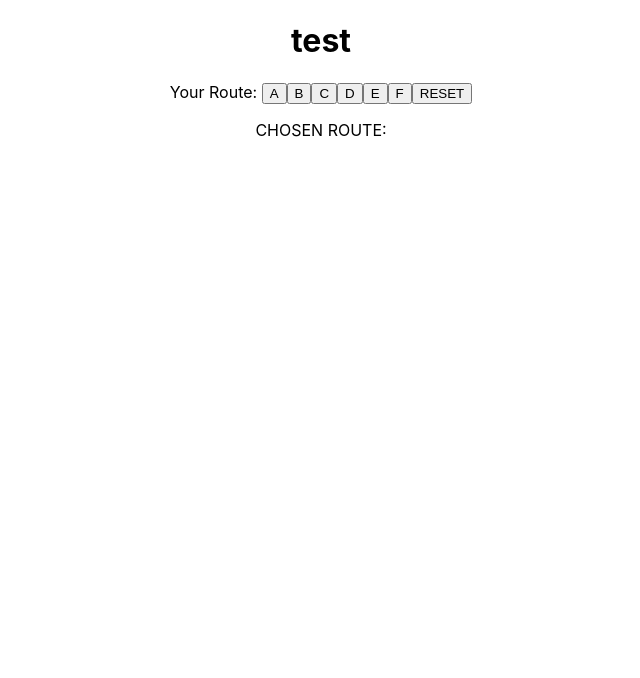
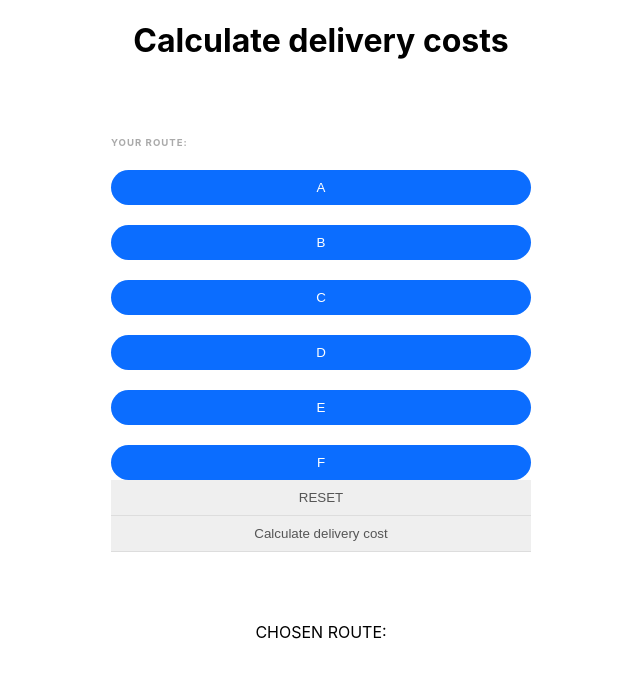
Before and after one commit to aliuj22/12id-grocery-service, a React (Create React App) app: page / in a window 1280 px wide. Shown: the top 678 px of the page, without its empty margins (319-959 px from the left). Built offline with nearby package versions, Linux system fonts and the light colour scheme.

Commit message:
checking which pairs of routes are possible

```diff
--- a/src/App.js
+++ b/src/App.js
@@ -1,10 +1,10 @@
 import './App.css';
-import Input from './components/Input.js';
+import Input from './components/input/Input.js';
 
 function App() {
   return (
     <div className="App">
-      <h1>test</h1>
+      <h1>Calculate delivery costs</h1>
       <Input label={'Your Route: '} />
     </div>
   );
--- a/src/components/Input.js
+++ /dev/null
@@ -1,77 +0,0 @@
-import { useState } from 'react';
-
-const Input = (props) => {
-  const [input, setInput] = useState([]);
-  console.log(input);
-  //   const re = /([A-Fa-f])/
-
-  //   const selectedCity = [];
-  //   console.log(selectedCity);
-  const handleInputChange = (e) => {
-    setInput([...input, e.target.value]);
-  };
-
-  const resetInput = () => {
-    setInput([]);
-  };
-
-  return (
-    <div>
-      <form action="">
-        <label>
-          {props.label}
-          {/* <input
-            type="text"
-            name="input"
-            id="routes"
-            onChange={(e) => e.target.value === "" ||re.test(e.target.value)? setInput(e.target.value) : ""}
-            value={input}
-          /> */}
-
-          <input
-            type="button"
-            value="A"
-            id="optionA"
-            onClick={handleInputChange}
-          />
-          <input
-            type="button"
-            value="B"
-            id="optionB"
-            onClick={handleInputChange}
-          />
-          <input
-            type="button"
-            value="C"
-            id="optionC"
-            onClick={handleInputChange}
-          />
-          <input
-            type="button"
-            value="D"
-            id="optionD"
-            onClick={handleInputChange}
-          />
-          <input
-            type="button"
-            value="E"
-            id="optionE"
-            onClick={handleInputChange}
-          />
-          <input
-            type="button"
-            value="F"
-            id="optionF"
-            onClick={handleInputChange}
-          />
-        </label>
-        <input type="button" value="RESET" onClick={resetInput} />
-      </form>
-      <div>
-        <p>CHOSEN ROUTE: {input}</p>
-      </div>
-    </div>
-  );
-};
-
-export default Input;
--- /dev/null
+++ b/src/components/input/Input.css
@@ -0,0 +1,47 @@
+form {
+  max-width: 420px;
+  margin: 30px auto;
+  background: white;
+  text-align: left;
+  padding: 40px;
+  border-radius: 10px;
+}
+label {
+  color: #aaa;
+  /* display: inline-block; */
+  margin: 25px 0 15px;
+  font-size: 0.6em;
+  text-transform: uppercase;
+  letter-spacing: 1px;
+  font-weight: bold;
+}
+input,
+select {
+  display: block;
+  padding: 10px 6px;
+  width: 100%;
+  box-sizing: border-box;
+  border: none;
+  border-bottom: 1px solid #ddd;
+  color: #555;
+}
+
+
+.route {
+  background: #0b6dff;
+  border: 0;
+  padding: 10px 20px;
+  margin-top: 20px;
+  color: white;
+  border-radius: 20px;
+  cursor: pointer;
+}
+.submit {
+  text-align: center;
+}
+.error {
+  color: #ff0062;
+  margin-top: 10px;
+  font-size: 0.8em;
+  font-weight: bold;
+}
--- /dev/null
+++ b/src/components/input/Input.js
@@ -0,0 +1,146 @@
+import './Input.css';
+import { useState } from 'react';
+
+const Input = (props) => {
+  const possibleRoutes = [
+    'AB',
+    'AC',
+    'AD',
+    'BE',
+    'CD',
+    'CF',
+    'DE',
+    'EB',
+    'EA',
+    'FD',
+  ];
+
+  // const possibleRoutesWithCosts = [
+  //   { route: 'AB', cost: 1 },
+  //   { route: 'AC', cost: 4 },
+  //   { route: 'AD', cost: 10 },
+  //   { route: 'BE', cost: 3 },
+  //   { route: 'CD', cost: 4 },
+  //   { route: 'CF', cost: 2 },
+  //   { route: 'DE', cost: 1 },
+  //   { route: 'EB', cost: 3 },
+  //   { route: 'EA', cost: 2 },
+  //   { route: 'FD', cost: 1 },
+  // ];
+
+  //state handling
+  const [input, setInput] = useState([]);
+  console.log(input);
+
+  //adding chosen cities
+  const handleInputChange = (e) => {
+    setInput([...input, e.target.value]);
+  };
+
+  //resetting the input array
+  const resetInput = () => {
+    setInput([]);
+  };
+
+  //creating pairs to compare the cities with
+  let pairs = [];
+  const createPairs = () => {
+    for (var i = 0; i < input.length - 1; i++) {
+      var currentElement = input[i];
+      var nextElement = input[i + 1];
+      pairs.push(currentElement + nextElement);
+    }
+    console.log(pairs);
+
+    return pairs;
+  };
+
+  //checking which pairs are possible
+  let match = [];
+  const checkForMatches = () => {
+    createPairs();
+    for (let i = 0; i < possibleRoutes.length; i++) {
+      for (let j = 0; j < pairs.length; j++) {
+        console.log(possibleRoutes[i], pairs[j]);
+        if (possibleRoutes[i] === pairs[j]) {
+          //       // Return if common element found
+          match.push(pairs[j]);
+        }
+      }
+    }
+    console.log("matches: ",match);
+    return match
+  };
+
+//compare possible matches with original pairs from the input, only accept if all exist, if not "route not possible"
+
+
+  const calculateDeliveryCost = (e) => {
+    e.preventDefault();
+    console.log('calc', input);
+    checkForMatches();
+  };
+
+  return (
+    <div>
+      <form action="">
+        <label>
+          {props.label}
+          <input
+            type="button"
+            value="A"
+            id="optionA"
+            className="route"
+            onClick={handleInputChange}
+          />
+          <input
+            type="button"
+            value="B"
+            id="optionB"
+            className="route"
+            onClick={handleInputChange}
+          />
+          <input
+            type="button"
+            value="C"
+            id="optionC"
+            className="route"
+            onClick={handleInputChange}
+          />
+          <input
+            type="button"
+            value="D"
+            id="optionD"
+            className="route"
+            onClick={handleInputChange}
+          />
+          <input
+            type="button"
+            value="E"
+            id="optionE"
+            className="route"
+            onClick={handleInputChange}
+          />
+          <input
+            type="button"
+            value="F"
+            id="optionF"
+            className="route"
+            onClick={handleInputChange}
+          />
+        </label>
+        <input type="button" value="RESET" onClick={resetInput} />
+        <input
+          type="submit"
+          value="Calculate delivery cost"
+          onClick={calculateDeliveryCost}
+        />
+      </form>
+      <div>
+        <p>CHOSEN ROUTE: {input}</p>
+      </div>
+    </div>
+  );
+};
+
+export default Input;
```
Also changed, not shown: notes.txt.
